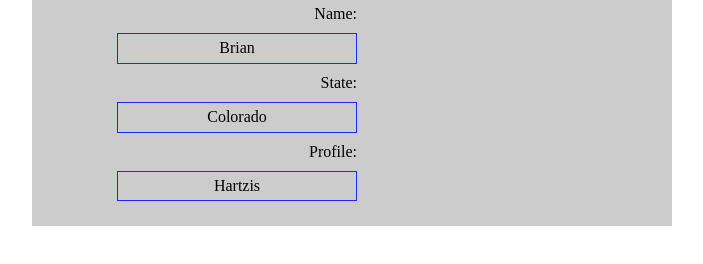
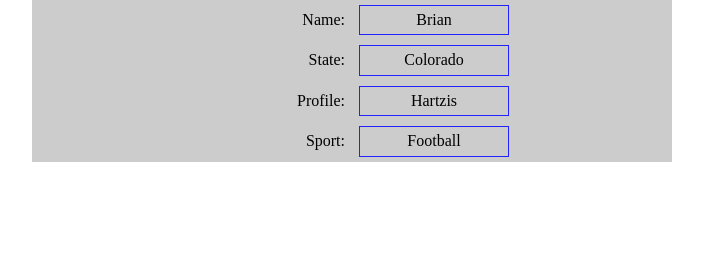
Before and after one commit to hartzis/js5-edit-in-place, a plain HTML site: page index.html in a window 1280 px wide. Shown: the whole page, without its empty margins (288-991 px from the left). Drawn offline with nearby package versions, Linux system fonts and the light colour scheme.

Commit message:
editable is a class that can work on other tags

```diff
--- a/index.html
+++ b/index.html
@@ -33,12 +33,12 @@
 	</div>
 	<div class="row">
 		<div class="col-1-1">
-		<form action="" class="input-form">
-			<div class="container">
-				<div class="center-1-2"></div>
-				<div class="center-1-2"></div>
-			</div>
-		</form>
+			<form action="" class="input-form">
+				<div class="container">
+					<div class="center-1-2">Sport:</div>
+					<div class="center-1-2"><p class="editable">Football</p></div>
+				</div>
+			</form>
 		</div>
 	</div>
 </div>
--- a/js/main.js
+++ b/js/main.js
@@ -15,8 +15,6 @@ var inputSwitch = function(element) {
         type: 'text',
         id: 'user-input'
     })
-    console.log($(element).parent());
-    console.dir($(element).parent());
     $inputTxt.val($(element).text());
     $(element).parent().append(($inputTxt));
     $(element).hide();
--- a/scss/main.scss
+++ b/scss/main.scss
@@ -41,9 +41,10 @@ p {
   width: 100%;
 }
 .center-1-2 {
-  float: left;
-  width: 50%;
+  // float: left;
+  width: 150px;
   display: inline-block;
+  // border: 1px solid #FFF;
   &:first-child {
     text-align: right;
   }
```
Also changed, not shown: css/main.css.
